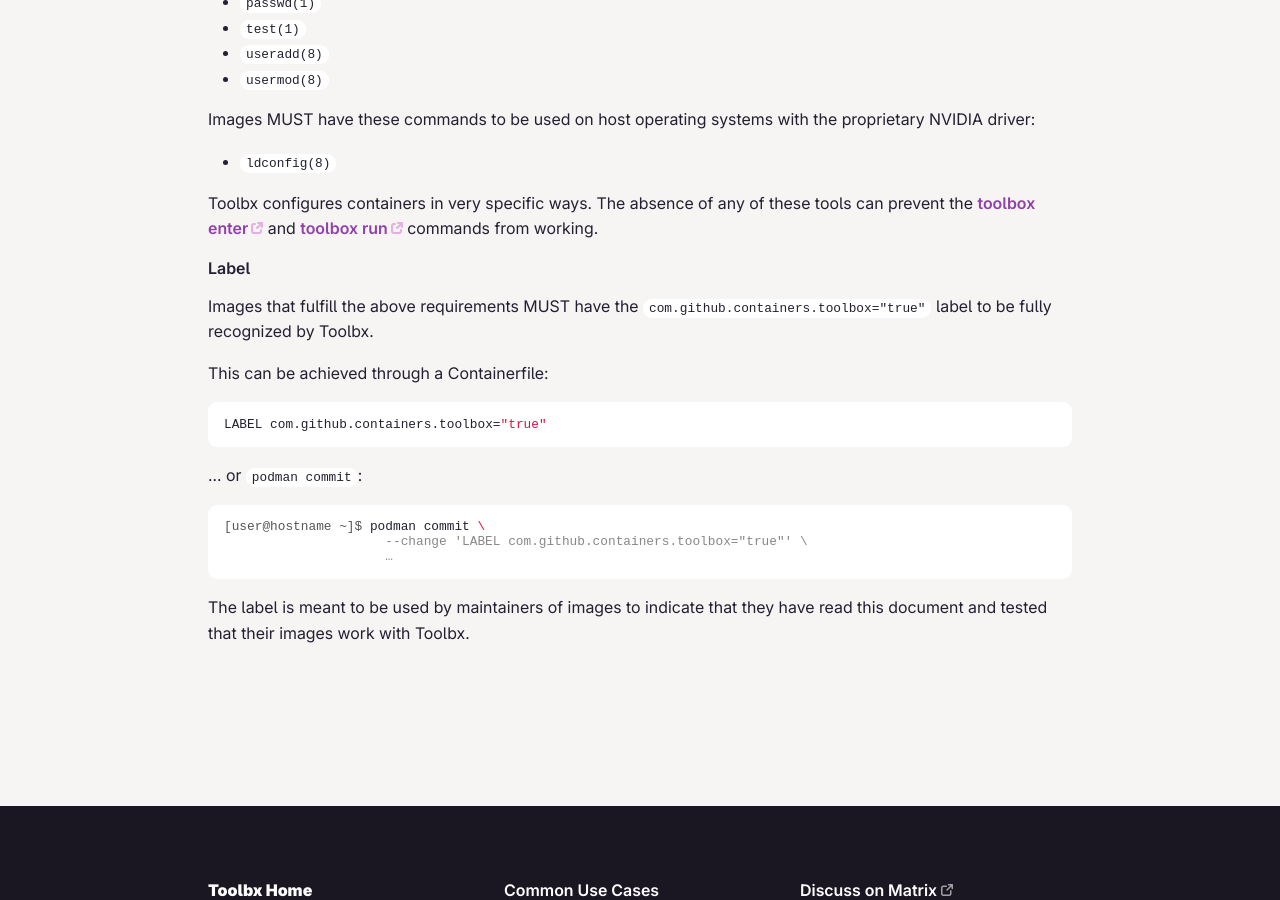
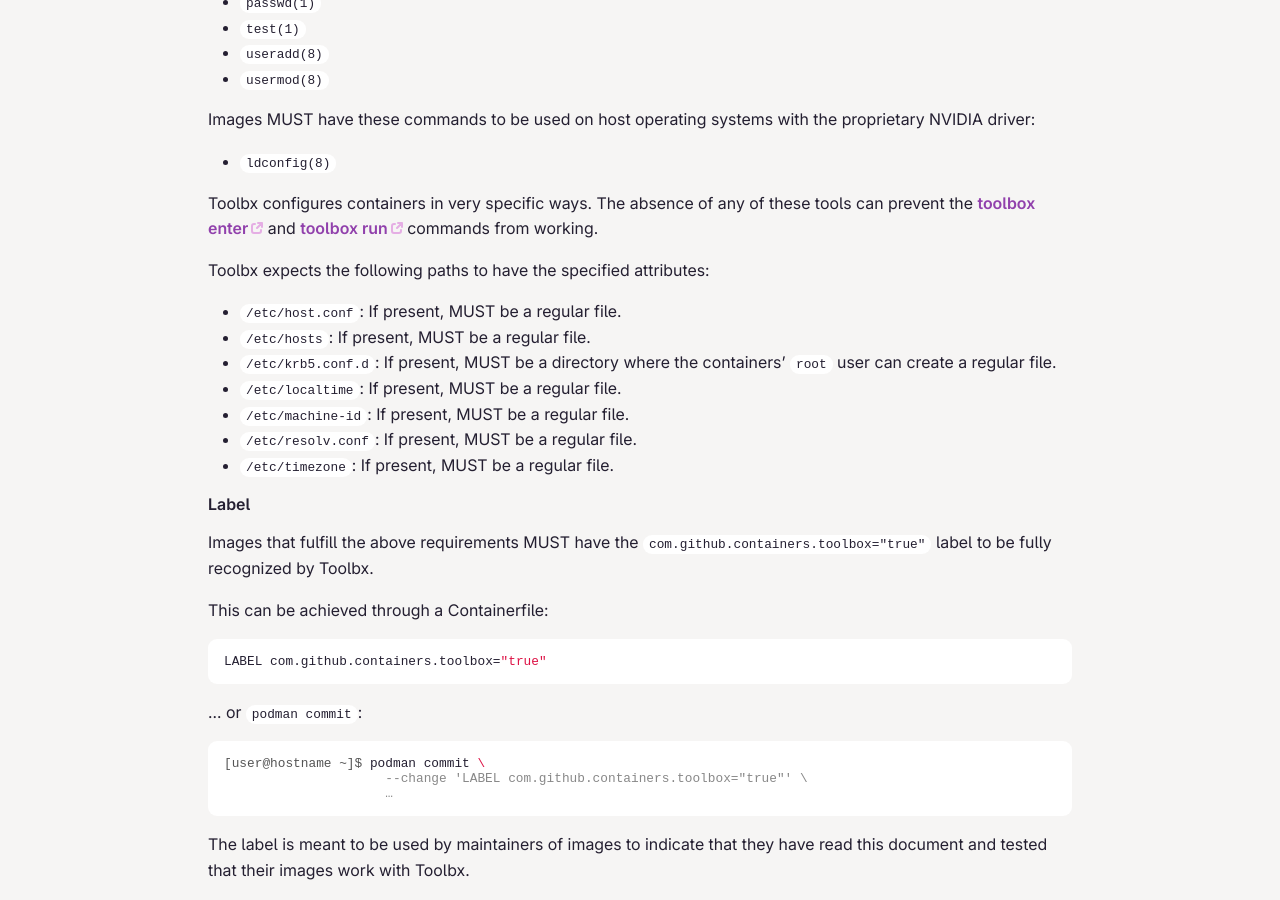
Before and after one commit to containers/containertoolbx.org, a Jekyll site: the page built from doc.md, in a window 1280 px wide and 900 px high, scrolled down 4734 px. Built offline with Jekyll 4.4.1, drawn with Linux system fonts in a browser that asks for light colours.

Commit message:
Add text on paths under image requirements
The wording was changed from the original text before commit
d1f48731ec76a3ae to not mention bind mounts.  The concern about bind
mounts had more to do with unexpected changes in or wrong use of Podman,
and less to do with how the images were created.

Instead, the text says what kind of files these paths must be, which is
more useful for someone creating Toolbx images.

https://github.com/containers/toolbox/issues/1606

```diff
--- a/doc.md
+++ b/doc.md
@@ -171,6 +171,15 @@
 
 Toolbx configures containers in very specific ways. The absence of any of these tools can prevent the [toolbox enter](https://github.com/containers/toolbox/blob/main/doc/toolbox-enter.1.md) and [toolbox run](https://github.com/containers/toolbox/blob/main/doc/toolbox-run.1.md) commands from working.
 
+Toolbx expects the following paths to have the specified attributes:
+* `/etc/host.conf`: If present, MUST be a regular file.
+* `/etc/hosts`: If present, MUST be a regular file.
+* `/etc/krb5.conf.d`: If present, MUST be a directory where the containers' `root` user can create a regular file.
+* `/etc/localtime`: If present, MUST be a regular file.
+* `/etc/machine-id`: If present, MUST be a regular file.
+* `/etc/resolv.conf`: If present, MUST be a regular file.
+* `/etc/timezone`: If present, MUST be a regular file.
+
 #### Label
 
 Images that fulfill the above requirements MUST have the `com.github.containers.toolbox="true"` label to be fully recognized by Toolbx.
```
